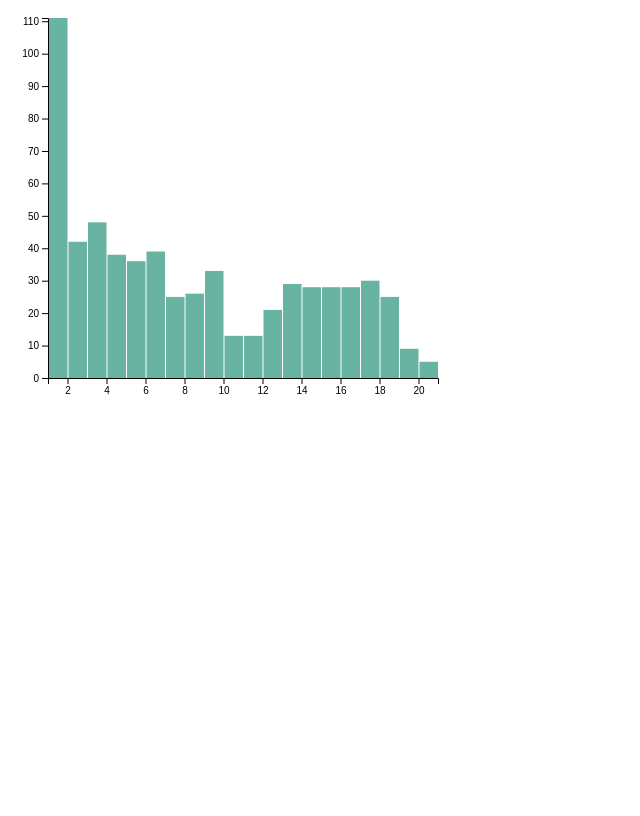
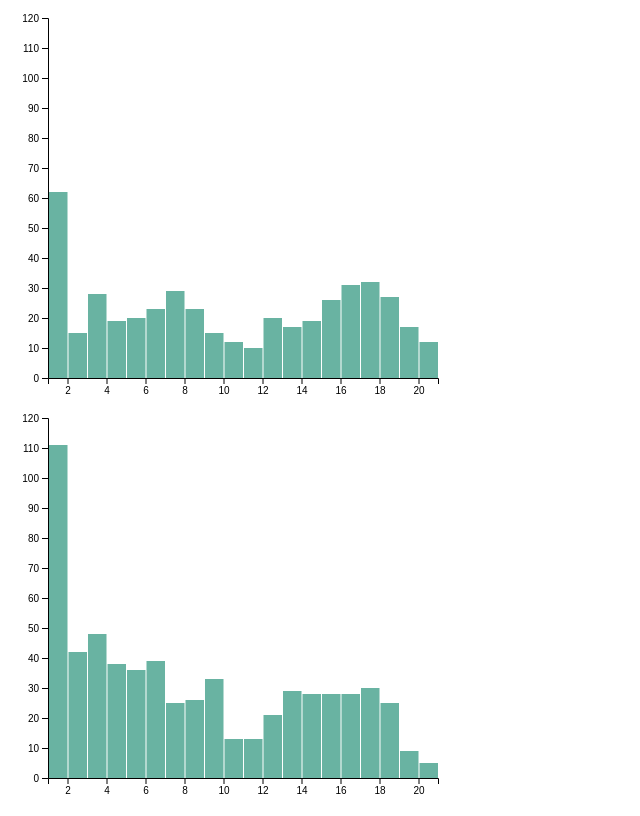
Before and after one commit to dpbackes/CurlingData, a plain HTML site: page index.html in a window 1280 px wide. Shown: the whole page, without its empty margins (0-640 px from the left). Drawn offline with nearby package versions, Linux system fonts and the light colour scheme.

Commit message:
two charts

```diff
--- a/index.html
+++ b/index.html
@@ -2,62 +2,23 @@
     <head>
         <script src="https://d3js.org/d3.v5.min.js"></script>
         <script src="scripts/papaparse.min.js"></script>
+        <script src="scripts/functions.js"></script>
     </head>
     <body>
-        <div id="chartDiv"> </div>
+        <div id="chart2010"> </div>
+        <div id="chart2018"> </div>
         <script>
             d3.text('data/ratingHistory.csv')
                 .then(text => d3.csvParse(text))
                 .then(fullData => {
-                    var filteredResults = fullData.filter(row => row.Season.startsWith('2018') && row.RatingPoints != 0);
+                    var resultsFor2018 = fullData.filter(row => row.Season.startsWith('2010') && row.RatingPoints != 0);
 
-                    doHistogram(filteredResults);
+                    doHistogram(resultsFor2018, "chart2010");
+
+                    var resultsFor2018 = fullData.filter(row => row.Season.startsWith('2018') && row.RatingPoints != 0);
+
+                    doHistogram(resultsFor2018, "chart2018");
                 });
-
-            function doHistogram(data) {
-                var margin = {top: 10, right: 30, bottom: 30, left: 40},
-                    width = 460 - margin.left - margin.right,
-                    height = 400 - margin.top - margin.bottom;
-
-                var svg = d3.select("#chartDiv")
-                .append("svg")
-                    .attr("width", width + margin.left + margin.right)
-                    .attr("height", height + margin.top + margin.bottom)
-                .append("g")
-                    .attr("transform",
-                        "translate(" + margin.left + "," + margin.top + ")");
-
-                var x = d3.scaleLinear()
-                    .domain([1, 21])
-                    .range([0, width]);
-                svg.append("g")
-                    .attr("transform", "translate(0," + height + ")")
-                    .call(d3.axisBottom(x));
-
-                var histogram = d3.histogram()
-                    .value(function(d) { return d.RatingPoints; })
-                    .domain(x.domain())
-                    .thresholds(x.ticks(20));
-
-                var bins = histogram(data);
-
-                var y = d3.scaleLinear()
-                    .range([height, 0]);
-                    y.domain([0, d3.max(bins, function(d) { return d.length; })]);
-                svg.append("g")
-                    .call(d3.axisLeft(y));
-
-                svg.selectAll("rect")
-                    .data(bins)
-                    .enter()
-                    .append("rect")
-                        .attr("x", 1)
-                        .attr("transform", function(d) { return "translate(" + x(d.x0) + "," + y(d.length) + ")"; })
-                        .attr("width", function(d) { return x(d.x1) - x(d.x0) -1 ; })
-                        .attr("height", function(d) { return height - y(d.length); })
-                        .style("fill", "#69b3a2")
-
-            }
         </script>
     </body>
 </html>
--- /dev/null
+++ b/scripts/functions.js
@@ -0,0 +1,44 @@
+function doHistogram(data, divId) {
+    var margin = {top: 10, right: 30, bottom: 30, left: 40},
+        width = 460 - margin.left - margin.right,
+        height = 400 - margin.top - margin.bottom;
+
+    var svg = d3.select("#"+divId)
+    .append("svg")
+        .attr("width", width + margin.left + margin.right)
+        .attr("height", height + margin.top + margin.bottom)
+    .append("g")
+        .attr("transform",
+            "translate(" + margin.left + "," + margin.top + ")");
+
+    var x = d3.scaleLinear()
+        .domain([1, 21])
+        .range([0, width]);
+    svg.append("g")
+        .attr("transform", "translate(0," + height + ")")
+        .call(d3.axisBottom(x));
+
+    var histogram = d3.histogram()
+        .value(function(d) { return d.RatingPoints; })
+        .domain(x.domain())
+        .thresholds(x.ticks(20));
+
+    var bins = histogram(data);
+
+    var y = d3.scaleLinear()
+        .range([height, 0]);
+        y.domain([0, 120]);
+    svg.append("g")
+        .call(d3.axisLeft(y));
+
+    svg.selectAll("rect")
+        .data(bins)
+        .enter()
+        .append("rect")
+            .attr("x", 1)
+            .attr("transform", function(d) { return "translate(" + x(d.x0) + "," + y(d.length) + ")"; })
+            .attr("width", function(d) { return x(d.x1) - x(d.x0) -1 ; })
+            .attr("height", function(d) { return height - y(d.length); })
+            .style("fill", "#69b3a2")
+
+}
```
